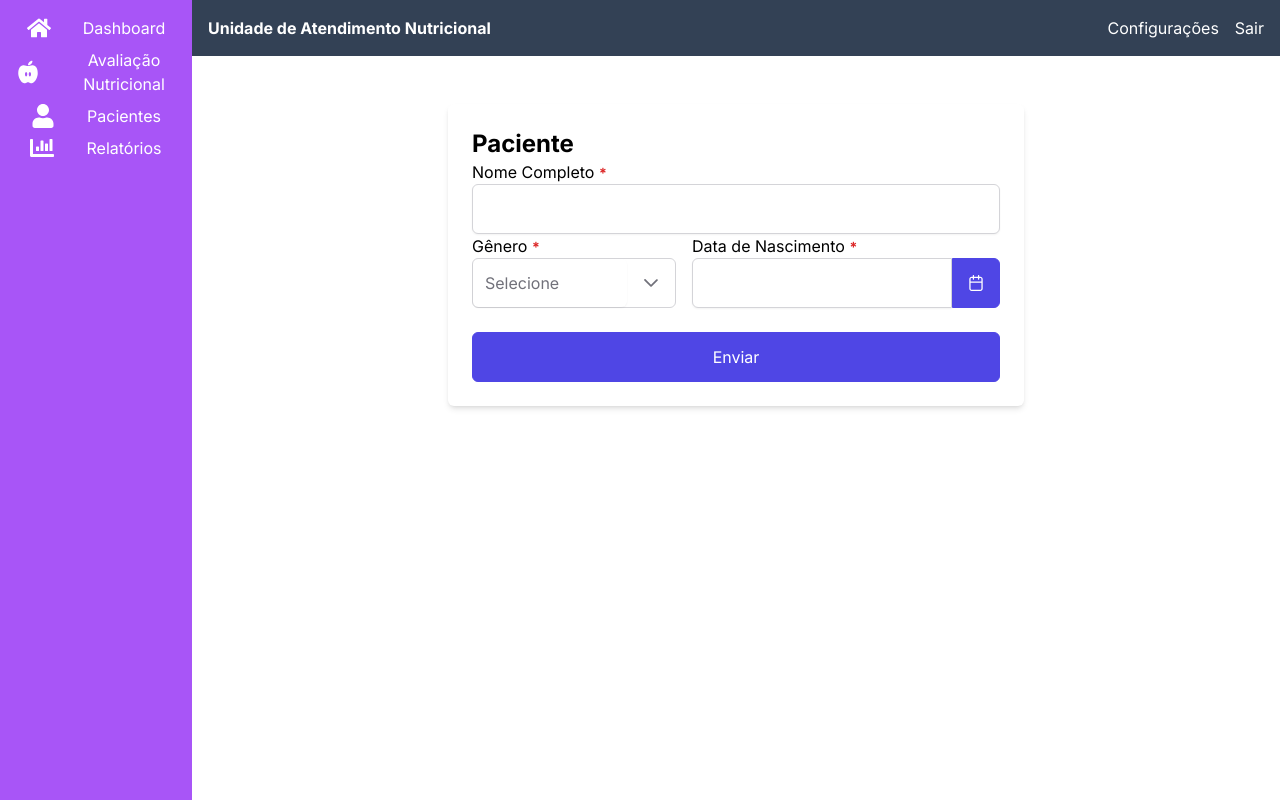
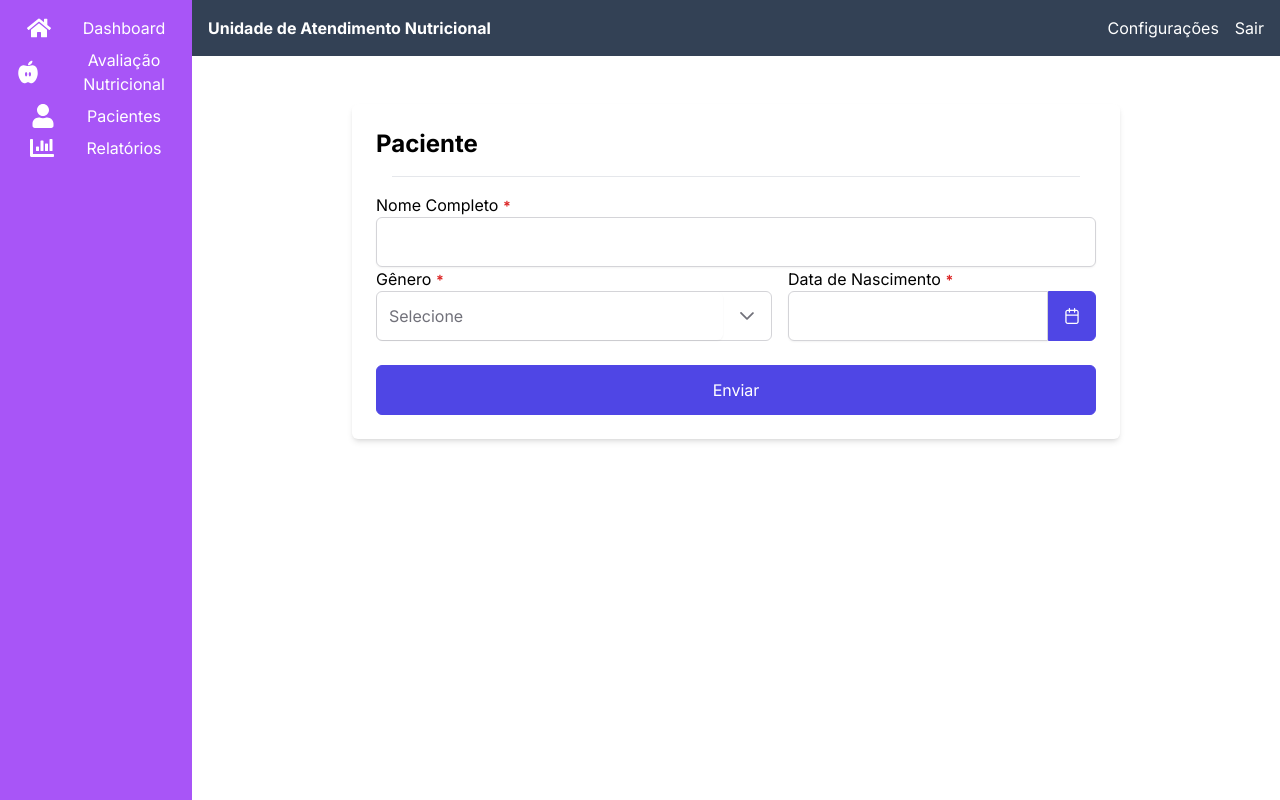
Before and after one commit to L1NDS0N/nutri, a Next.js app: page /patient in a window 1280 px wide. Built offline with nearby package versions, Linux system fonts and the light colour scheme; what zod-class would draw is missing.

Commit message:
refact: standardizing forms

```diff
--- a/src/app/nutritional-assessment/page.tsx
+++ b/src/app/nutritional-assessment/page.tsx
@@ -1,17 +1,18 @@
-'use client';
-import { XDropdown } from '@/components/XDrodpown';
-import { XRequiredLabel } from '@/components/XRequiredLabel';
-import { useToast } from '@/contexts/ToastContext';
-import { NutritionalAssessment } from '@/models/nutritional-assessment.model';
-import { Patient } from '@/models/patient.model';
-import { initialLoadingTypes } from '@/services/api/loading-crud.service';
-import { NutritionalAssessmentService } from '@/services/api/nutritional-assessment.service';
-import { PatientService } from '@/services/api/patient.service';
-import { zodResolver } from '@hookform/resolvers/zod';
-import { Button } from 'primereact/button';
-import { InputNumber } from 'primereact/inputnumber';
-import { useEffect, useState } from 'react';
-import { useForm } from 'react-hook-form';
+"use client";
+import { XDropdown } from "@/components/XDrodpown";
+import { XForm } from "@/components/XForm";
+import { XRequiredLabel } from "@/components/XRequiredLabel";
+import { useToast } from "@/contexts/ToastContext";
+import { NutritionalAssessment } from "@/models/nutritional-assessment.model";
+import { Patient } from "@/models/patient.model";
+import { initialLoadingTypes } from "@/services/api/loading-crud.service";
+import { NutritionalAssessmentService } from "@/services/api/nutritional-assessment.service";
+import { PatientService } from "@/services/api/patient.service";
+import { zodResolver } from "@hookform/resolvers/zod";
+import { Button } from "primereact/button";
+import { InputNumber } from "primereact/inputnumber";
+import { useEffect, useState } from "react";
+import { useForm } from "react-hook-form";
 
 export default function NutritionalAssessmentPage() {
   const [patientRequest, setPatientRequest] = useState(initialLoadingTypes);
@@ -33,14 +34,17 @@ export default function NutritionalAssessmentPage() {
     resolver: zodResolver(NutritionalAssessment),
   });
   const { patient_id, weight, height } = watch();
-  const [nutriAssmtRequest, setNutriAssmtRequest] = useState(initialLoadingTypes);
-  const nutriAssmtService = new NutritionalAssessmentService({ setLoading: setNutriAssmtRequest });
+  const [nutriAssmtRequest, setNutriAssmtRequest] =
+    useState(initialLoadingTypes);
+  const nutriAssmtService = new NutritionalAssessmentService({
+    setLoading: setNutriAssmtRequest,
+  });
 
   async function handleSaveNutritionalAssessment(data: NutritionalAssessment) {
-    nutriAssmtService.storeOne({data}).then(() => {
+    nutriAssmtService.storeOne({ data }).then(() => {
       toast.showToast({
-        severity: 'success',
-        summary: 'Parabuaims',
+        severity: "success",
+        summary: "Parabuaims",
         detail: JSON.stringify(data),
         life: 3000,
       });
@@ -48,14 +52,10 @@ export default function NutritionalAssessmentPage() {
   }
 
   return (
-    <form
+    <XForm
+      title="Avaliação Nutricional"
       onSubmit={handleSubmit(handleSaveNutritionalAssessment)}
-      className="max-w-3xl mx-auto mt-8 p-6 bg-white rounded-md shadow-md"
     >
-      <h2 className="text-2xl font-bold mb-4">
-        Formulário de Avaliação Nutricional
-      </h2>
-
       <div className="flex flex-col gap-2">
         <div className="flex flex-col ">
           <XRequiredLabel description="Selecione um Paciente" />
@@ -65,7 +65,7 @@ export default function NutritionalAssessmentPage() {
             optionValue="id"
             options={patients}
             placeholder="Escolha um paciente"
-            onChange={e => setValue('patient_id', e.target.value)}
+            onChange={(e) => setValue("patient_id", e.target.value)}
             value={patient_id}
             loading={patientRequest.isLoading}
           />
@@ -81,7 +81,7 @@ export default function NutritionalAssessmentPage() {
               suffix="kg"
               maxFractionDigits={2}
               value={weight}
-              onValueChange={e => setValue('weight', e.target?.value as any)}
+              onValueChange={(e) => setValue("weight", e.target?.value as any)}
             />
             {errors.weight?.message && (
               <span className="text-red-500">{errors.weight?.message}</span>
@@ -95,7 +95,7 @@ export default function NutritionalAssessmentPage() {
               suffix="m"
               maxFractionDigits={2}
               value={height}
-              onValueChange={e => setValue('height', e.target?.value as any)}
+              onValueChange={(e) => setValue("height", e.target?.value as any)}
             />
             {errors.height?.message && (
               <span className="text-red-500">{errors.height?.message}</span>
@@ -105,10 +105,14 @@ export default function NutritionalAssessmentPage() {
       </div>
 
       <div className="mt-6">
-        <Button loading={nutriAssmtRequest.isStoring} type="submit" className="w-full justify-center">
+        <Button
+          loading={nutriAssmtRequest.isStoring}
+          type="submit"
+          className="w-full justify-center"
+        >
           Enviar
         </Button>
       </div>
-    </form>
+    </XForm>
   );
 }
--- a/src/app/patient/page.tsx
+++ b/src/app/patient/page.tsx
@@ -1,4 +1,5 @@
 'use client';
+import { XForm } from '@/components/XForm';
 import { useToast } from '@/contexts/ToastContext';
 import { EPatientGender, Patient } from '@/models/patient.model';
 import { initialLoadingTypes } from '@/services/api/loading-crud.service';
@@ -41,11 +42,10 @@ export default function PatientPage() {
 
   return (
     <>
-      <form
+      <XForm
+        title="Paciente"
         onSubmit={handleSubmit(handleSavePatient)}
-        className="max-w-xl mx-auto mt-8 p-6 bg-white rounded-md shadow-md"
       >
-        <h2 className="text-2xl font-bold">Paciente</h2>
         <div className="flex flex-col">
           <XRequiredLabel description="Nome Completo" />
           <InputText className="w-full" {...register('name')} />
@@ -83,7 +83,7 @@ export default function PatientPage() {
             Enviar
           </Button>
         </div>
-      </form>
+      </XForm>
     </>
   );
 }
--- /dev/null
+++ b/src/components/XForm.tsx
@@ -0,0 +1,18 @@
+import type { FormHTMLAttributes, ReactNode } from "react";
+
+type XFormProps = {
+  title: string;
+  children: ReactNode;
+} & FormHTMLAttributes<HTMLFormElement>;
+export function XForm({ title, children, ...rest }: XFormProps) {
+  return (
+    <form
+      {...rest}
+      className="max-w-3xl mx-auto mt-8 p-6 bg-white rounded-md shadow-md"
+    >
+      <h2 className="text-2xl font-bold">{title}</h2>
+      <hr className="m-4" />
+      {children}
+    </form>
+  );
+}
```
Also changed, not shown: 1 other file (tests, documents, lock files or other folders).
